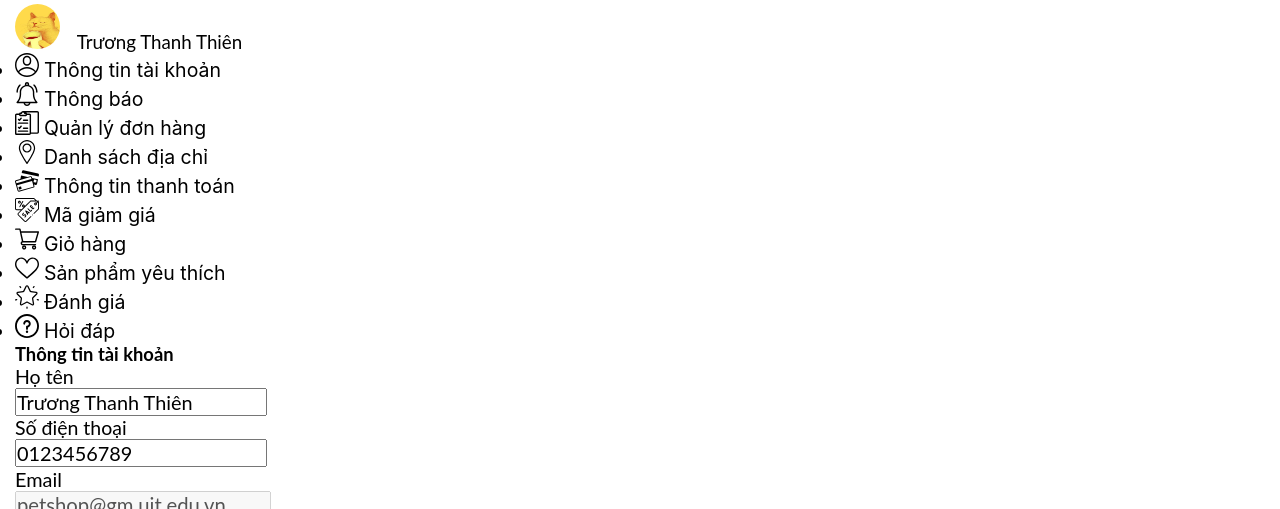
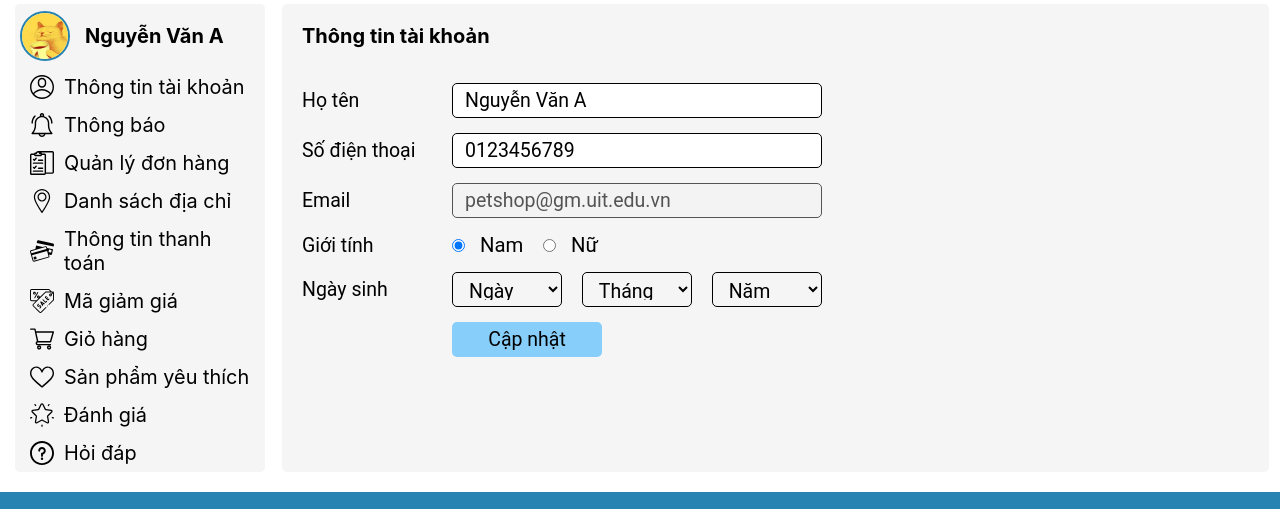
Before and after one commit to ductoan212/PetShop-CNWeb, a plain HTML site: page account.html in a window 1280 px wide. Shown: the part 101-610 px from the top of the page. Drawn offline with Linux system fonts and the light colour scheme.

Commit message:
HTML, CSS for Information Account

```diff
--- a/account.html
+++ b/account.html
@@ -54,137 +54,131 @@
     <!-- Main Trong mục này có thể chia làm nhiều section -->
     <main>
         <div id="menu-account">
-            <section>
+            <div class="aside">
                 <aside class="aside">
                     <!-- avatar, name of user -->
-                    <div>
-                        <img src="./assets/images/avatar.jpeg" class="avatar-small">
-                        <strong style="font-weight: 400;">Trương Thanh Thiên</strong>
+                    <div class="avatar-name">
+                        <img src="./assets/images/avatar.jpeg" class="account-btn">
+                        <strong class="name">Nguyễn Văn A</strong>
                     </div>
                     <!-- menu left -->
+                    <div>
                         <ul>
                             <li>
-                            <a id="aside-menu-small">
+                                <a>
                                     <img src="./assets/icons/user.svg" id="icon-small">
-                                <span
-                                    style="color: #000000; font-family: -apple-system, BlinkMacSystemFont, 'Segoe UI', Roboto, Oxygen, Ubuntu, Cantarell, 'Open Sans', 'Helvetica Neue', sans-serif;">Thông
-                                    tin tài khoản</span>
+                                    <span id="text-small">Thông tin tài khoản</span>
                                 </a>
                             </li>
                             <li>
                                 <a>
                                     <img src="./assets/icons/notification-bell.svg" id="icon-small">
-                                <span
-                                    style="color: #000000; font-family: -apple-system, BlinkMacSystemFont, 'Segoe UI', Roboto, Oxygen, Ubuntu, Cantarell, 'Open Sans', 'Helvetica Neue', sans-serif;">Thông
-                                    báo</span>
+                                    <span id="text-small">Thông báo</span>
                                 </a>
                             </li>
                             <li>
                                 <a>
                                     <img src="./assets/icons/order.svg" id="icon-small">
-                                <span
-                                    style="color: #000000; font-family: -apple-system, BlinkMacSystemFont, 'Segoe UI', Roboto, Oxygen, Ubuntu, Cantarell, 'Open Sans', 'Helvetica Neue', sans-serif;">Quản
+                                    <span id="text-small">Quản
                                         lý đơn hàng</span>
                                 </a>
                             </li>
                             <li>
                                 <a>
                                     <img src="./assets/icons/position.svg" id="icon-small">
-                                <span
-                                    style="color: #000000; font-family: -apple-system, BlinkMacSystemFont, 'Segoe UI', Roboto, Oxygen, Ubuntu, Cantarell, 'Open Sans', 'Helvetica Neue', sans-serif;">Danh
+                                    <span id="text-small">Danh
                                         sách địa chỉ</span>
                                 </a>
                             </li>
                             <li>
                                 <a>
                                     <img src="./assets/icons/credit-cards-payment.svg" id="icon-small">
-                                <span
-                                    style="color: #000000; font-family: -apple-system, BlinkMacSystemFont, 'Segoe UI', Roboto, Oxygen, Ubuntu, Cantarell, 'Open Sans', 'Helvetica Neue', sans-serif;">Thông
+                                    <span id="text-small">Thông
                                         tin thanh toán</span>
                                 </a>
                             </li>
                             <li>
                                 <a>
                                     <img src="./assets/icons/discount.svg" id="icon-small">
-                                <span
-                                    style="color: #000000; font-family: -apple-system, BlinkMacSystemFont, 'Segoe UI', Roboto, Oxygen, Ubuntu, Cantarell, 'Open Sans', 'Helvetica Neue', sans-serif;">Mã
+                                    <span id="text-small">Mã
                                         giảm giá</span>
                                 </a>
                             </li>
                             <li>
                                 <a>
                                     <img src="./assets/icons/shopping-cart.svg" id="icon-small">
-                                <span
-                                    style="color: #000000; font-family: -apple-system, BlinkMacSystemFont, 'Segoe UI', Roboto, Oxygen, Ubuntu, Cantarell, 'Open Sans', 'Helvetica Neue', sans-serif;">Giỏ
+                                    <span id="text-small">Giỏ
                                         hàng</span>
                                 </a>
                             </li>
                             <li>
                                 <a>
                                     <img src="./assets/icons/heart.svg" id="icon-small">
-                                <span
-                                    style="color: #000000; font-family: -apple-system, BlinkMacSystemFont, 'Segoe UI', Roboto, Oxygen, Ubuntu, Cantarell, 'Open Sans', 'Helvetica Neue', sans-serif;">Sản
+                                    <span id="text-small">Sản
                                         phẩm yêu thích</span>
                                 </a>
                             </li>
                             <li>
                                 <a>
                                     <img src="./assets/icons/star.svg" id="icon-small">
-                                <span
-                                    style="color: #000000; font-family: -apple-system, BlinkMacSystemFont, 'Segoe UI', Roboto, Oxygen, Ubuntu, Cantarell, 'Open Sans', 'Helvetica Neue', sans-serif;">Đánh
+                                    <span id="text-small">Đánh
                                         giá</span>
                                 </a>
                             </li>
                             <li>
                                 <a>
                                     <img src="./assets/icons/question-mark.svg" id="icon-small">
-                                <span
-                                    style="color: #000000; font-family: -apple-system, BlinkMacSystemFont, 'Segoe UI', Roboto, Oxygen, Ubuntu, Cantarell, 'Open Sans', 'Helvetica Neue', sans-serif;">Hỏi
+                                    <span id="text-small">Hỏi
                                         đáp</span>
                                 </a>
                             </li>
                         </ul>
+                    </div>
                 </aside>
-            </section>
+            </div>
 
             <!-- Information Account -->
-            <section>
+            <div class="information-account">
                 <div>
                     <h3>Thông tin tài khoản</h3>
+                    <div class="information-account-form">
+                        <form>
+                            <div class="form-lable">
+                                <label class="input-lable">Họ tên</label>
                                 <div>
-                        <form>
-                            <div>
-                                <label>Họ tên</label>
-                                <div>
-                                    <input type="text" name="fullName" maxlength="128" value="Trương Thanh Thiên">
+                                    <input class="input-zone" type="text" name="fullName" maxlength="128"
+                                        value="Nguyễn Văn A" />
                                 </div>
                             </div>
+                            <div class="form-lable">
+                                <label class="input-lable">Số điện thoại</label>
                                 <div>
-                                <label>Số điện thoại</label>
-                                <div>
-                                    <input type="tel" name="phoneNumber" value="0123456789" </div>
-                                </div>
-                                <div>
-                                    <label>Email</label>
-                                    <div>
-                                        <input type="text" name="email" disabled value="petshop@gm.uit.edu.vn">
+                                    <input class="input-zone" type="number" name="phoneNumber" value="0123456789"
+                                        min="0" max="9999999999" />
                                 </div>
                             </div>
+                            <div class="form-lable">
+                                <label class="input-lable">Email</label>
                                 <div>
-                                    <label>Giới tính</label>
+                                    <input class="input-zone" type="text" name="email" disabled
+                                        value="petshop@gm.uit.edu.vn">
+                                </div>
+                            </div>
+                            <div class="form-lable">
+                                <label class="input-lable">Giới tính</label>
                                 <div>
-                                        <label>
-                                            <input type="radio" name="gender" value="male" checked>
+                                    <label class="input-radio-lable">
+                                        <input class="input-radio" type="radio" name="gender" value="male" checked>
                                         <span>Nam</span>
                                     </label>
-                                        <label>
-                                            <input type="radio" name="gender" value="female" checked>
+                                    <label class="input-radio-lable">
+                                        <input class="input-radio" type="radio" name="gender" value="female">
                                         <span>Nữ</span>
                                     </label>
                                 </div>
                             </div>
-                                <div>
-                                    <label>Ngày sinh</label>
+                            <div class="form-lable">
+                                <label class="input-lable">Ngày sinh</label>
                                 <div>
                                     <select name="day">
                                         <option value="0">Ngày</option>
@@ -312,16 +306,15 @@
                                             <span>Thay đổi mật khẩu</span>
                                         </label>
                                     </div> -->
-                                <div>
-                                    <button type="submit">Cậpnhật</button>
+                            <div class="form-lable">
+                                <label class="input-lable"></label>
+                                <button class="btn-submit" type="submit">Cập nhật</button>
                             </div>
                     </div>
                     </form>
                 </div>
             </div>
-            </section>
-            </divid>
-
+        </div>
     </main>
 
     <!-- Scroll to Top Button-->
@@ -389,6 +382,7 @@
 
     <!-- Chèn JS -->
     <script src="./js/index.js"></script>
+    <script src="./js/back-to-top.js"></script>
 
 </body>
 
--- a/css/account.css
+++ b/css/account.css
@@ -5,7 +5,7 @@
     --second-color: #2f2f2f;
     --bg-color: #ffffff;
     --color_nav: #f5f5f5;
-    --font-fam: 'Lato', sans-serif;
+    --font-fam: "Roboto", sans-serif;
     --rad: 0.5rem;
     --dur: 0.3s;
     --height-searchbar: 3rem;
@@ -18,6 +18,7 @@
     margin: 0px;
     font-family: var(--font-fam);
     font-size: 1.02em;
+    box-sizing: border-box;
 }
 
 html {
@@ -192,90 +193,41 @@ nav {
 }
 
 
-/* ======================== Định nghĩa Slide show ======================== */
-
-.mySlides {
-    display: none;
-}
-
-img {
-    /* vertical-align: middle; */
-    max-height: 100vh;
-    width: auto;
-}
-
-.slideshow-container {
-    /* max-width: 1000px; */
-    position: relative;
-    margin: auto;
-}
-
-.text {
-    color: #f2f2f2;
-    font-size: 15px;
-    /* padding: 8px 12px; */
-    position: absolute;
-    bottom: 8px;
-    width: 100%;
-    text-align: center;
-}
-
-.numbertext {
-    color: #f2f2f2;
-    font-size: 12px;
-    padding: 8px 12px;
-    position: absolute;
-    top: 0;
-}
-
-.dot {
-    height: 15px;
-    width: 15px;
-    margin: 0 2px;
-    background-color: #bbb;
-    border-radius: 50%;
-    display: inline-block;
-    transition: background-color 0.6s ease;
-}
-
-.active {
-    background-color: #717171;
-}
-
-.fade {
-    -webkit-animation-name: fade;
-    -webkit-animation-duration: 1.5s;
-    animation-name: fade;
-    animation-duration: 1.5s;
-}
-
-@-webkit-keyframes fade {
-    from {
-        opacity: .4
-    }
-    to {
-        opacity: 1
-    }
-}
-
-@keyframes fade {
-    from {
-        opacity: .4
-    }
-    to {
-        opacity: 1
-    }
-}
-
 /* ======================== Aside ======================== */
 
 #menu-account {
     padding: 15px 0px 0px 15px;
+    display: flex;
+    width: 100%;
+    flex-wrap: wrap;
+    box-sizing: border-box;
+    margin-bottom: 20px;
+}
+
+section {
+    display: flex;
 }
 
 .aside {
     margin-right: 17px;
     width: 250px;
+    background-color:whitesmoke;
+    border-radius: 5px;
+}
+
+.avatar-name {
+    display: flex;
+    align-items:center;
+    padding: 5px;
+    border-radius: 5px;
+}
+
+.name {
+    display: flex;
+    align-items:center;
+    padding: 15px;
+    border-radius: 5px;
+    font-size: 20px;
 }
 
 .avatar-small {
@@ -285,16 +237,136 @@ img {
     border-radius: 50%;
 }
 
-.aside-menu-small {
-    padding: 18px 7px 7px 18px;
+.avatar-small:hover {
+    cursor: pointer;
+    border-color: var(--main-color);
+    border: 3px;
+}
+
+/* .aside-menu-small {
+    padding: 100px 18px 7px 18px;
+} */
+
+.aside a {
+    display: flex;
+    align-items:center;
+    padding: 7px 15px 7px 15px;
+    border-radius: 5px;
+}
+
+.aside li:hover {
+    cursor: pointer;
+    background-color: gainsboro;
+    color: white;
+    border-radius: 5px;
+}
+
+.aside li:active {
+    background-color: deepskyblue;
 }
 
 #icon-small {
     height: 24px;
     width: 24px;
+    margin: 0px 10px 0px 0px;
+}
+
+#text-small {
+    color: #000000;
+    font-family: -apple-system, BlinkMacSystemFont, 'Segoe UI', Roboto, Oxygen, Ubuntu, Cantarell, 'Open Sans', 'Helvetica Neue', sans-serif;
+}
+
+.name {
+    font-family: -apple-system, BlinkMacSystemFont, 'Segoe UI', Roboto, Oxygen, Ubuntu, Cantarell, 'Open Sans', 'Helvetica Neue', sans-serif;
+
+}
+
+.aside li {
+    list-style: none;
 }
 
 /* ======================== Information Account ======================== */
+
+.information-account {
+    box-sizing: border-box;
+    width: 78%;
+    background-color:whitesmoke;
+    border-radius: 5px;
+}
+
+.information-account h3 {
+    display: block;
+    font-size: 20px;
+    margin: 20px 0px 15px 0px;
+    padding-left: 20px;
+    font-family: -apple-system, BlinkMacSystemFont, 'Segoe UI', Roboto, Oxygen, Ubuntu, Cantarell, 'Open Sans', 'Helvetica Neue', sans-serif;
+}
+
+.information-account-form {
+    padding: 20px;
+    border-radius: 20px;
+}
+
+.form-lable {
+    padding-bottom: 15px;
+    align-items: center;
+    display: flex;
+}
+
+.input-lable {
+    width: 150px;
+    min-width: 120px;
+}
+
+.input-zone {
+    flex: 1 1 0%;
+    border: 1px solid;
+    border-radius: 5px;
+    height: 35px;
+    width: 370px;
+    padding: 6px 12px;
+    outline: none;
+    font-size: 100%;
+}
+
+.input-radio-lable {
+    margin-right: 15px;
+    width: 14px;
+    height: 14px;
+    transform: scale(1);
+}
+
+.input-radio {
+    margin-right: 10px;
+}
+
+select {
+    flex: 1 1 0%;
+    width: 110px;
+    border: 1px solid;
+    height: 35px;
+    padding: 6px 12px;
+    outline: none;
+    margin-right: 15px;
+    background: center;
+    font-size: 100%;
+    border-radius: 5px;
+}
+
+.btn-submit {
+    width: 150px;
+    height: 35px;
+    border: 0px;
+    border-radius: 5px;
+    background-color: lightskyblue;
+    outline: none;
+}
+
+.btn-submit:hover {
+    cursor: pointer;
+    background-color: var(--main-color);
+    color: white;
+}
 
 /* ======================== Back to Top ======================== */
 
```
Also changed, not shown: js/back-to-top.js (added, +22 -0 lines), js/index.js (+0 -21 lines). Lines whose indentation alone changed are shown as unchanged.
